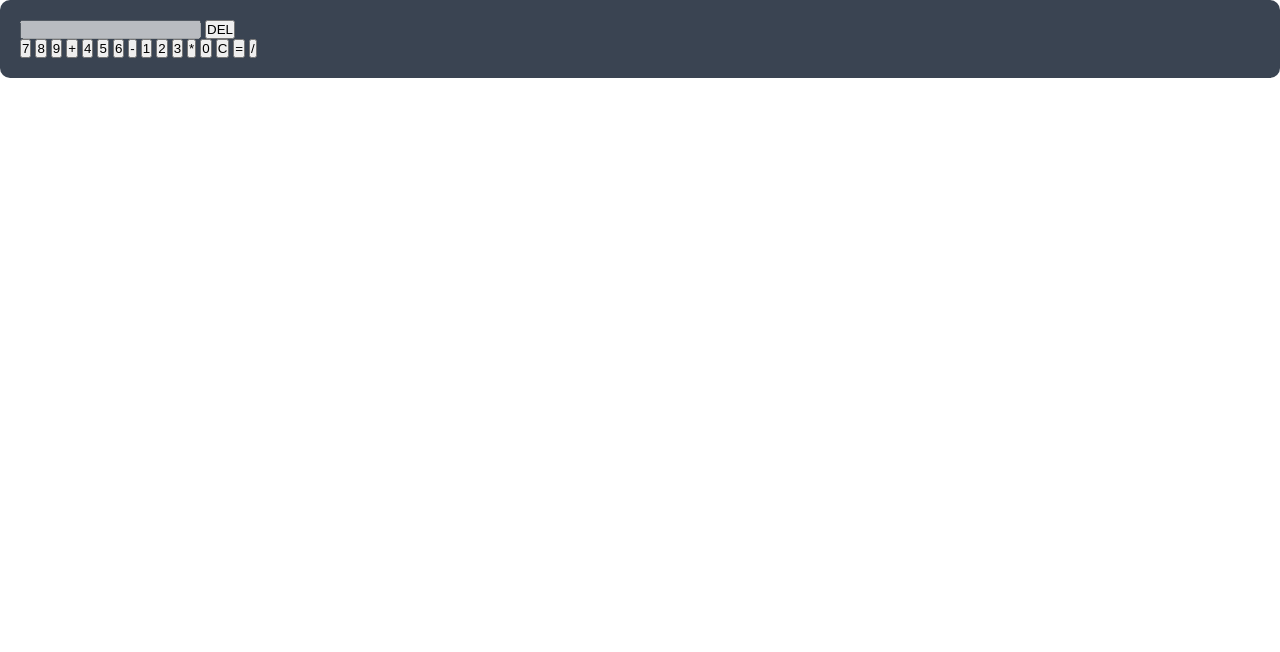
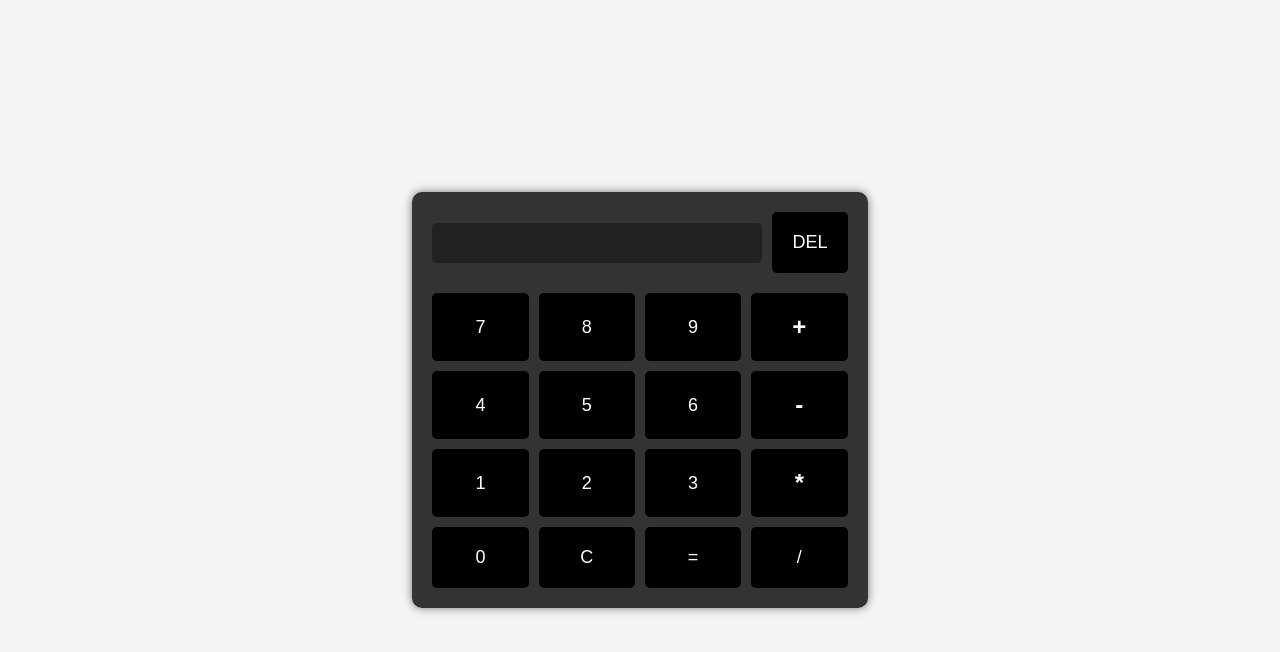
Before and after one commit to pharshareddy/Calculator, a plain HTML site: page index.html in a window 1280 px wide. Drawn offline with Linux system fonts and the light colour scheme.

Commit message:
styles.css

```diff
--- a/styles.css
+++ b/styles.css
@@ -1,48 +1,81 @@
-*{
-   margin:0;
-   padding:0;
-   box-sizing:border-box;}
-.container{
+* {
+    margin: 0;
+    padding: 0;
+    box-sizing: border-box;
+}
+
+body {
+    font-family: Arial, sans-serif;
+    display: flex;
     justify-content: center;
-    height:100vh;
-    width:100%;
-    background: e3f9ff;
-    display:flex;
     align-items: center;
+    height: 100vh;
+    background-color: #f4f4f4;
 }
-.calculator{
-    background:#3a4452;
+
+.calculator {
+    background-color: #333;
     padding: 20px;
     border-radius: 10px;
+    box-shadow: 0 0 10px rgba(0, 0, 0, 0.5);
+}
 
+.display-container {
+    display: flex;
+    align-items: center;
+    margin-bottom: 20px;
 }
-.calculator form input{
-    border:0;
-    outline:0;
-    width:60px;
-    height:60px;
-    font-size:20px;
-    cursor:pointer;
-    margin:10px;
-    box-shadow: -8px -8px 15px rgba(255,255,255,0.1),5px 5px 15px rgba(0,0,0,0.2);
-    background:transparent;
-    color:#fff;
 
+.display {
+    flex: 1; /* Allow the display to take most of the space */
+    height: 40px;
+    text-align: right;
+    font-size: 24px;
+    padding: 10px;
+    background-color: #222;
+    color: #fff;
+    border: none;
+    border-radius: 5px;
+    margin-right: 10px; /* Spacing between display and delete button */
 }
-form .display{
-    display:flex;
-    justify-content:flex-end;
 
+.delete-btn {
+    background-color: #000;
+    color: white;
+    font-size: 18px;
+    padding: 10px 20px;
+    border: none;
+    border-radius: 5px;
+    cursor: pointer;
+    transition: background-color 0.3s ease;
 }
-form .display input{
-   text-align: right;
-   flex: 1;
-    font-size: 45px;
-    box-shadow:none;
+
+.delete-btn:hover {
+    background-color: #444;
 }
-form input.equal{
-    width: 145px;
+
+.buttons {
+    display: grid;
+    grid-template-columns: repeat(4, 1fr);
+    gap: 10px;
 }
-form input.operator{
-    color:#33ffd8;
+
+.btn {
+    background-color: #000;
+    color: white;
+    font-size: 18px;
+    padding: 20px;
+    border: none;
+    border-radius: 5px;
+    cursor: pointer;
+    transition: background-color 0.3s ease;
 }
+
+.btn:hover {
+    background-color: #444;
+}
+
+.large-symbol {
+    font-size: 24px; /* Enlarges the symbols */
+    font-weight: bold;
+}
```
